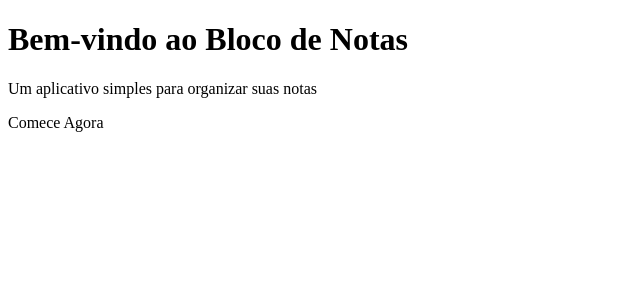
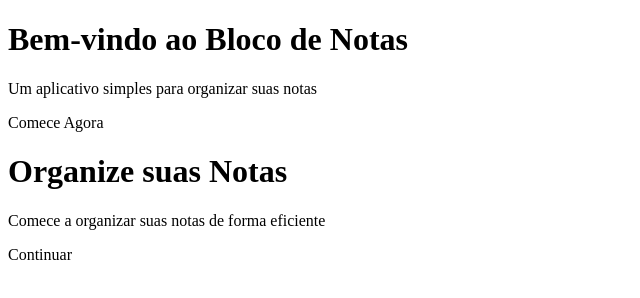
Before and after one commit to JLB-101/Anota, a plain HTML site: page index.html in a window 1280 px wide. Shown: the whole page, without its empty margins (0-640 px from the left). Drawn offline with Linux system fonts and the light colour scheme.

Commit message:
second screen/content

```diff
--- a/index.html
+++ b/index.html
@@ -15,6 +15,13 @@
         <button: id="startButton">Comece Agora</button:>
     </div>
 
+    <!-- second screen/content -->
+     <div class="container" id="messageScreen">
+        <h1>Organize suas Notas</h1>
+        <p>Comece a organizar suas notas de forma eficiente</p>
+        <button: id="continueButton">Continuar</button:>
+     </div>
+
 </body>
 
 </html>
```
